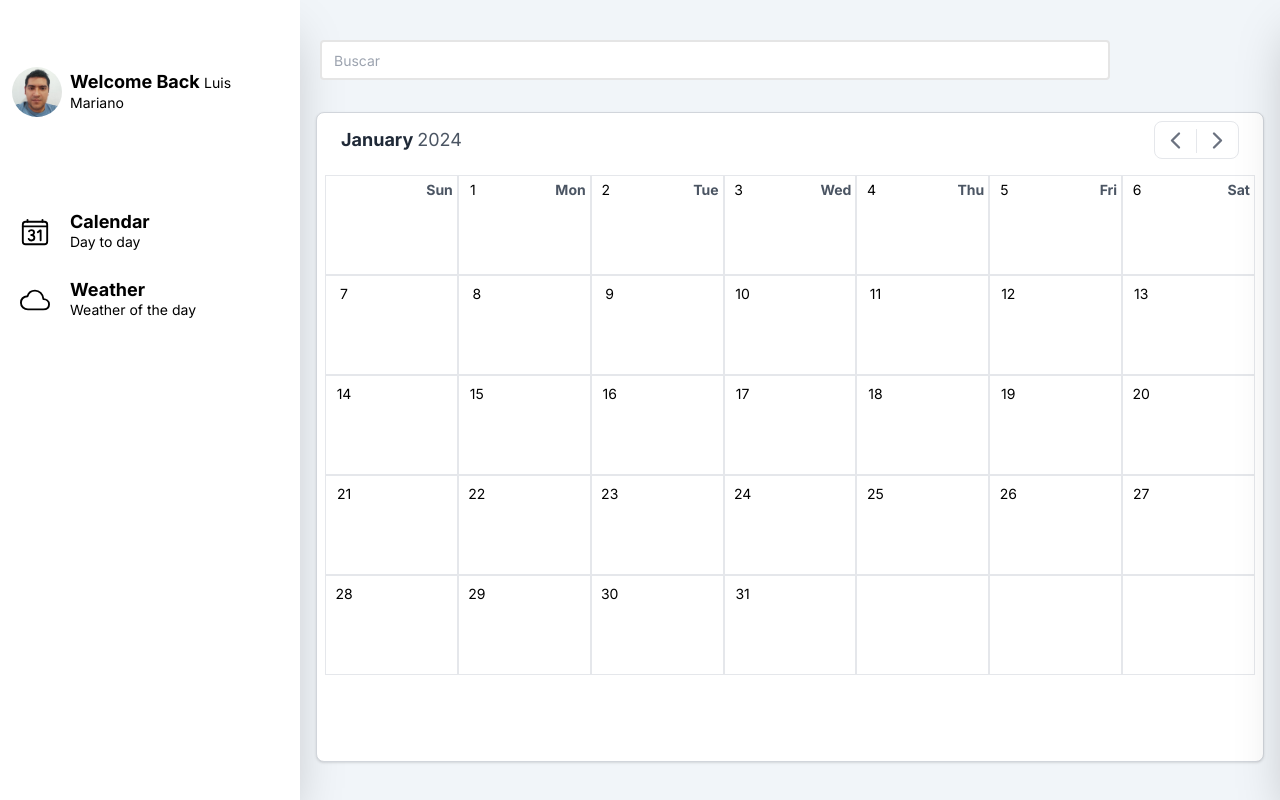
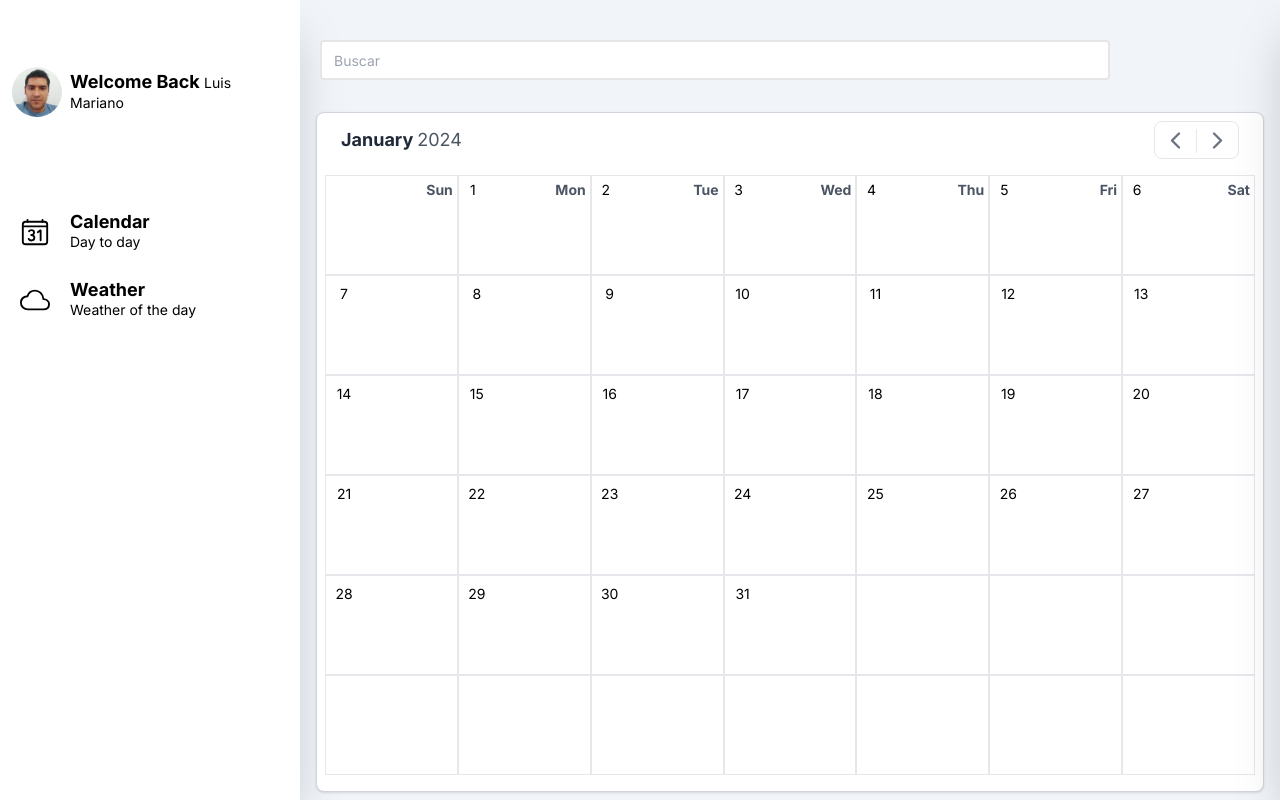
Before and after one commit to Lopezlena89/time-weather, a Next.js app: page /calendar in a window 1280 px wide. Built offline with nearby package versions, Linux system fonts and the light colour scheme.

Commit message:
calendario

```diff
--- a/next.config.js
+++ b/next.config.js
@@ -1,4 +1,6 @@
 /** @type {import('next').NextConfig} */
-const nextConfig = {}
+const nextConfig = {
+
+}
 
 module.exports = nextConfig
--- a/src/components/ui/calendar/CalendarSchedule.tsx
+++ b/src/components/ui/calendar/CalendarSchedule.tsx
@@ -2,7 +2,7 @@
 
 import { IoChevronBackOutline,IoChevronForwardOutline } from "react-icons/io5";
 import { DateCalendar } from './DateCalendar';
-import { monthFormat, weekFormat,daysFormat } from "@/utils/data-numbers";
+import { daysFormat, monthFormat, weekFormat } from "@/utils/data-numbers";
 import { useEffect, useState } from "react";
 
 
@@ -13,22 +13,58 @@ export const CalendarSchedule = () => {
     const [month, setMonth] = useState(0);
     const [year, setYear] = useState(0);
     const [howMuchDays, setHowMuchDays] = useState(0);
-    const [dayStartMonth, setDayStartMonth] = useState('');
+    const [dayStartMonth, setDayStartMonth] = useState(0);
+
+    const contadorMonthMas = () =>{
+        if(month === 11){
+            setMonth(0);
+            setYear(year+1)
+            var diasMes = new Date(year+1, 0, 0).getDate();
+            setHowMuchDays(diasMes)//Cuantos dias del mes tiene
+            var indice = new Date(year+1, 0, 1).getDay()
+            setDayStartMonth(indice);//Que dia de la semana inicia el mes
+            return
+        }
+        setMonth(month+1);
+        var diasMes = new Date(year, month+2, 0).getDate();
+        setHowMuchDays(diasMes)//Cuantos dias del mes tiene
+        var indice = new Date(year, month+1, 1).getDay()
+        setDayStartMonth(indice);//Que dia de la semana inicia el mes
+    }
+
+    const contadorMonthMenos = () =>{
+        if(month === 0) {
+            setMonth(11)
+            setYear(year-1)
+            var diasMes = new Date(year-1, 12, 0).getDate();
+            setHowMuchDays(diasMes);
+            var indice = new Date(year-1, 11, 1).getDay()
+
+            setDayStartMonth(indice);//Que dia de la semana inicia el mes
+            return;
+        }
+        setMonth(month-1);
+        var diasMes = new Date(year, month, 0).getDate();
+            setHowMuchDays(diasMes);
+        var indice = new Date(year,month-1, 1).getDay()
+        setDayStartMonth(indice);//Que dia de la semana inicia el mes
+    }
 
 
     useEffect(() => {
         const fechaActual = new Date();
         setDate(fechaActual);
-        setYear(fechaActual.getFullYear());
-        setMonth(fechaActual.getMonth());
-        setDayNumber(fechaActual.getDay());
+        setDayNumber(fechaActual.getDay());//Fecha actual
+        setMonth(fechaActual.getMonth());//Mes actual
+        setYear(fechaActual.getFullYear());//Anio actual
         var diasMes = new Date(fechaActual.getFullYear(), fechaActual.getMonth(), 0).getDate();
-        setHowMuchDays(diasMes+1)
+
+        setHowMuchDays(diasMes)//Cuantos dias del mes tiene
         var indice = new Date(fechaActual.getFullYear(), fechaActual.getMonth(), 1).getDay()
-        setDayStartMonth(weekFormat[indice]);
+
+        setDayStartMonth(indice);//Que dia de la semana inicia el mes
 
     }, [])
-
 
 
 
@@ -37,43 +73,41 @@ export const CalendarSchedule = () => {
 
     <div
         className="w-full border border-solid border-gray-300 bg-white rounded-lg shadow overflow-hidden"
-        style={{height:'calc(100vh - 150px)'}}
+        style={{height:'calc(100vh - 120px)'}}
     >
         <div className="flex  items-center justify-between py-2 px-6">
             <div>
                 <span  className="text-lg font-bold text-gray-800">{monthFormat[month]}</span>
                 <span  className="ml-1 text-lg text-gray-600 font-normal">{year}</span>
-
             </div>
             <div className="border rounded-lg px-1" style={{paddingTop:'2px'}}>
                 <button
                     type="button"
                     className="mr-1 leading-none rounded-lg transition ease-in-out duration-300 inline-flex cursor-pointer hover:bg-gray-100 p-1 items-center">
-                    <IoChevronBackOutline size={25}  className=" text-gray-500 inline-flex leading-none"/>
+                    <IoChevronBackOutline size={25} onClick={contadorMonthMenos}  className=" text-gray-500 inline-flex leading-none"/>
                 </button>
                 <div className="border-r inline-flex h-6"/>
                 <button
                     type="button"
                     className=" ml-1 leading-none rounded-lg transition ease-in-out duration-300 inline-flex items-center cursor-pointer hover:bg-gray-100 p-1" >
-                    <IoChevronForwardOutline size={25}  className=" text-gray-500 inline-flex leading-none " />
+                    <IoChevronForwardOutline size={25} onClick={contadorMonthMas}  className=" text-gray-500 inline-flex leading-none " />
                 </button>
 			</div>
         </div>
 
-        <div className="grid grid-cols-7 grid-row-5 justify-items-center p-2 text-black">
+        <div className="grid grid-cols-7 grid-row-6 justify-items-center p-2 text-black">
 
             {
                 daysFormat.map(day =>(
                     <DateCalendar
                         key={day}
                         indice={day}
-
                         days={howMuchDays}
                         month={ month}
                         year={year}
                         currentDay={dayNumber}
                         dayStartMonth={dayStartMonth}
-
+                        date={date!}
                         />
                 ))
             }
--- a/src/components/ui/calendar/DateCalendar.tsx
+++ b/src/components/ui/calendar/DateCalendar.tsx
@@ -2,7 +2,7 @@
 
 import { useUIModal } from "@/store/ui/ui-modal";
 import { weekFormat } from "@/utils";
-import { useState, useEffect } from 'react';
+
 
 interface Props{
     days:number;
@@ -10,19 +10,16 @@ interface Props{
     month:number;
     year:number;
     indice:number;
-    dayStartMonth:string;
+    dayStartMonth:number;
+    date:Date
 }
 
-export const DateCalendar = ({indice,dayStartMonth,days,currentDay,month,year}:Props) => {
+export const DateCalendar = ({indice,dayStartMonth,days,currentDay,month,year,date}:Props) => {
     const openSideModal = useUIModal(state => state.openSideModal);
-    const [number, setNumber] = useState(0);
 
 
-    useEffect(() => {
-      setNumber(indice-1);
-    }, [weekFormat[indice-1] === dayStartMonth])
 
-  return (
+    return (
     <>
         {
             indice <= 7
@@ -35,11 +32,10 @@ export const DateCalendar = ({indice,dayStartMonth,days,currentDay,month,year}:P
                         style={{borderRadius:'100%'}}
                         onClick={openSideModal}>
                         {
-                            (weekFormat[indice-1] === dayStartMonth)
-                            ? number
-                            : number >= 1 && number
-
-
+                            indice < dayStartMonth+1
+                            ? ''
+                            :
+                            indice - dayStartMonth
                         }
                     </span>
                     <span className="text-sm font-bold text-gray-600">
@@ -50,11 +46,16 @@ export const DateCalendar = ({indice,dayStartMonth,days,currentDay,month,year}:P
                 <div
                 className="w-full h-[100px] border border-solid border-gray-200 p-2 flex justify-between"
                 >
-                    <span
+                     <span
                         className=" w-5 h-5 text-center cursor-pointer hover:bg-blue-400 hover:text-white"
                         style={{borderRadius:'100%'}}
                         onClick={openSideModal}>
-                        {(number < days) && number}
+                       {
+                        indice-dayStartMonth > days
+                        ? ''
+                        :
+                        indice -dayStartMonth
+                       }
                     </span>
                 </div>
         }
--- a/src/utils/data-numbers.ts
+++ b/src/utils/data-numbers.ts
@@ -2,4 +2,4 @@
 
 export const monthFormat = ['January','Febrary','March','April','May','June','July','August','September','October','November','December'];
 export const weekFormat = ['Sun','Mon','Tue','Wed','Thu','Fri','Sat']
-export const daysFormat = [1,2,3,4,5,6,7,8,9,10,11,12,13,14,15,16,17,18,19,20,21,22,23,24,25,26,27,28,29,30,31,32,33,34,35];
+export const daysFormat = [1,2,3,4,5,6,7,8,9,10,11,12,13,14,15,16,17,18,19,20,21,22,23,24,25,26,27,28,29,30,31,32,33,34,35,36,37,38,39,40,41,42];
```
Also changed, not shown: src/utils/calendar.ts (added, +44 -0 lines).
